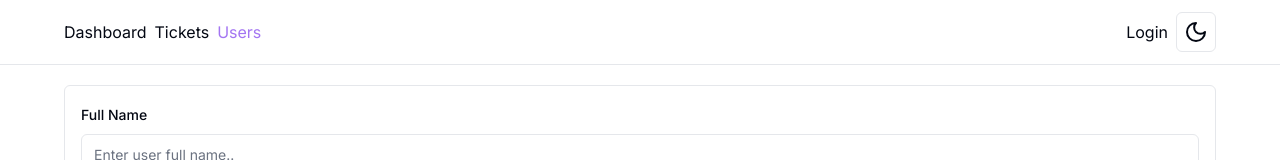
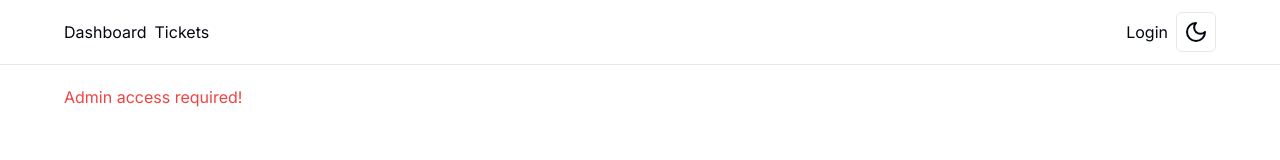
Before and after one commit to Nicolas-Rodriguez-Delgado/ticket-app, a Next.js app: page /users in a window 1280 px wide. Shown: the top 160 px of the page. Built offline with nearby package versions, Linux system fonts and the light colour scheme; no server answers; the database is empty.

Commit message:
page protection

```diff
--- a/app/users/[id]/page.tsx
+++ b/app/users/[id]/page.tsx
@@ -1,12 +1,18 @@
 import React from "react";
 import prisma from "@/prisma/db";
 import UserForm from "@/components/UserForm";
+import { getServerSession } from "next-auth";
+import options from "@/app/api/auth/[...nextauth]/options";
 
 interface Props {
   params: { id: string };
 }
 
 const EditUser = async ({ params }: Props) => {
+  const session = await getServerSession(options);
+  if (session?.user.role !== "ADMIN") {
+    return <p className="text-destructive">Admin access required!</p>;
+  }
   const user = await prisma.user.findUnique({
     where: { id: parseInt(params.id) },
   });
--- a/app/users/page.tsx
+++ b/app/users/page.tsx
@@ -1,9 +1,17 @@
 import UserForm from "@/components/UserForm";
 import DataTable from "./DataTable";
 import prisma from "@/prisma/db";
+import { getServerSession } from "next-auth";
+import options from "../api/auth/[...nextauth]/options";
 
 export default async function Users() {
+  const session = await getServerSession(options);
+  if (session?.user.role !== "ADMIN") {
+    return <p className="text-destructive">Admin access required!</p>;
+  }
+
   const users = await prisma.user.findMany();
+
   return (
     <div>
       <UserForm />
--- a/components/MainNav.tsx
+++ b/components/MainNav.tsx
@@ -6,10 +6,9 @@
 
 export default async function MainNav() {
   const session = await getServerSession(options);
-  console.log(session);
   return (
     <div className="flex justify-between">
-      <MainNavLinks />
+      <MainNavLinks role={session?.user.role} />
       <div className="flex items-center gap-2">
         {session ? (
           <Link href="/api/auth/signout?callbackUrl=/">Logout</Link>
--- a/components/MainNavLinks.tsx
+++ b/components/MainNavLinks.tsx
@@ -4,17 +4,19 @@
 import { usePathname } from "next/navigation";
 import React from "react";
 
-const MainNavLinks = () => {
+const MainNavLinks = ({ role }: { role?: string }) => {
   const links = [
-    { label: "Dashboard", href: "/" },
-    { label: "Tickets", href: "/tickets" },
-    { label: "Users", href: "/users" },
+    { label: "Dashboard", href: "/", adminOnly: false },
+    { label: "Tickets", href: "/tickets", adminOnly: false },
+    { label: "Users", href: "/users", adminOnly: true },
   ];
 
   const currentPath = usePathname();
   return (
     <div className="flex items-center gap-2">
-      {links.map((link) => (
+      {links
+        .filter((link) => !link.adminOnly || role === "ADMIN")
+        .map((link) => (
           <Link
             href={link.href}
             className={`navbar-link${
```
Lines whose indentation alone changed are shown as unchanged.
